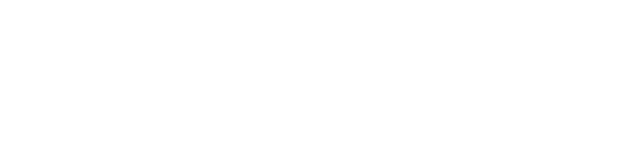
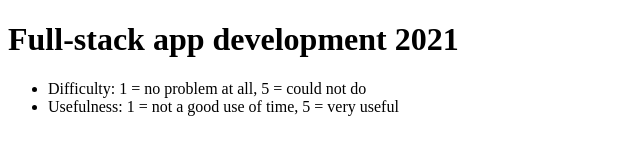
Before and after one commit to flowang-bewell/Assignment, a plain HTML site: page index.html in a window 1280 px wide. Shown: the whole page, without its empty margins (0-640 px from the left). Drawn offline with Linux system fonts and the light colour scheme.

Commit message:
Update index.html

```diff
--- a/index.html
+++ b/index.html
@@ -1 +1,10 @@
 <!doctype html>
+<head> <title>Florence Wang's Assignment</title>
+</head>
+<body>
+  <h1> Full-stack app development 2021 </h1>
+  <ul>
+  <li>Difficulty: 1 = no problem at all, 5 = could not do</li>
+  <li>Usefulness: 1 = not a good use of time, 5 = very useful </li>
+  </ul>
+</body>
```
